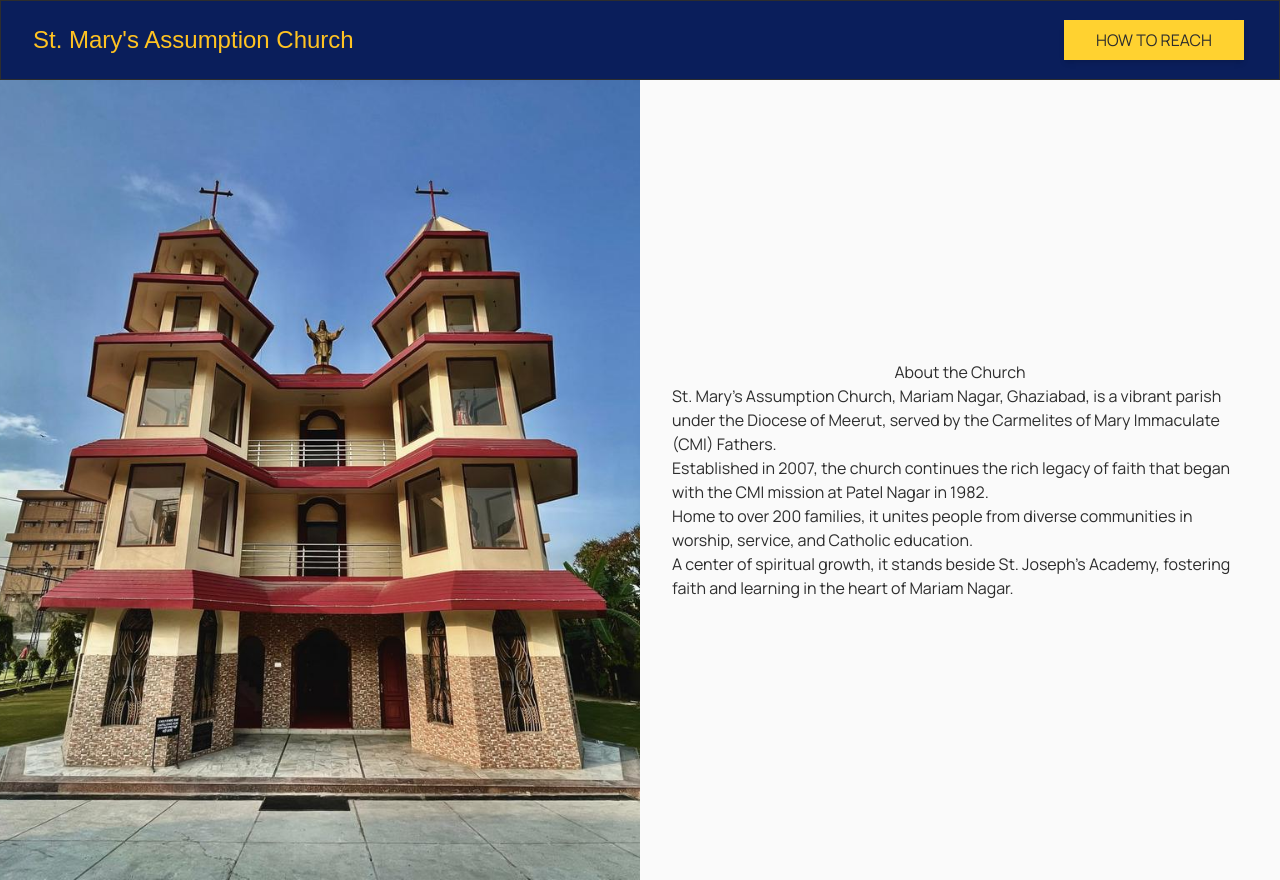
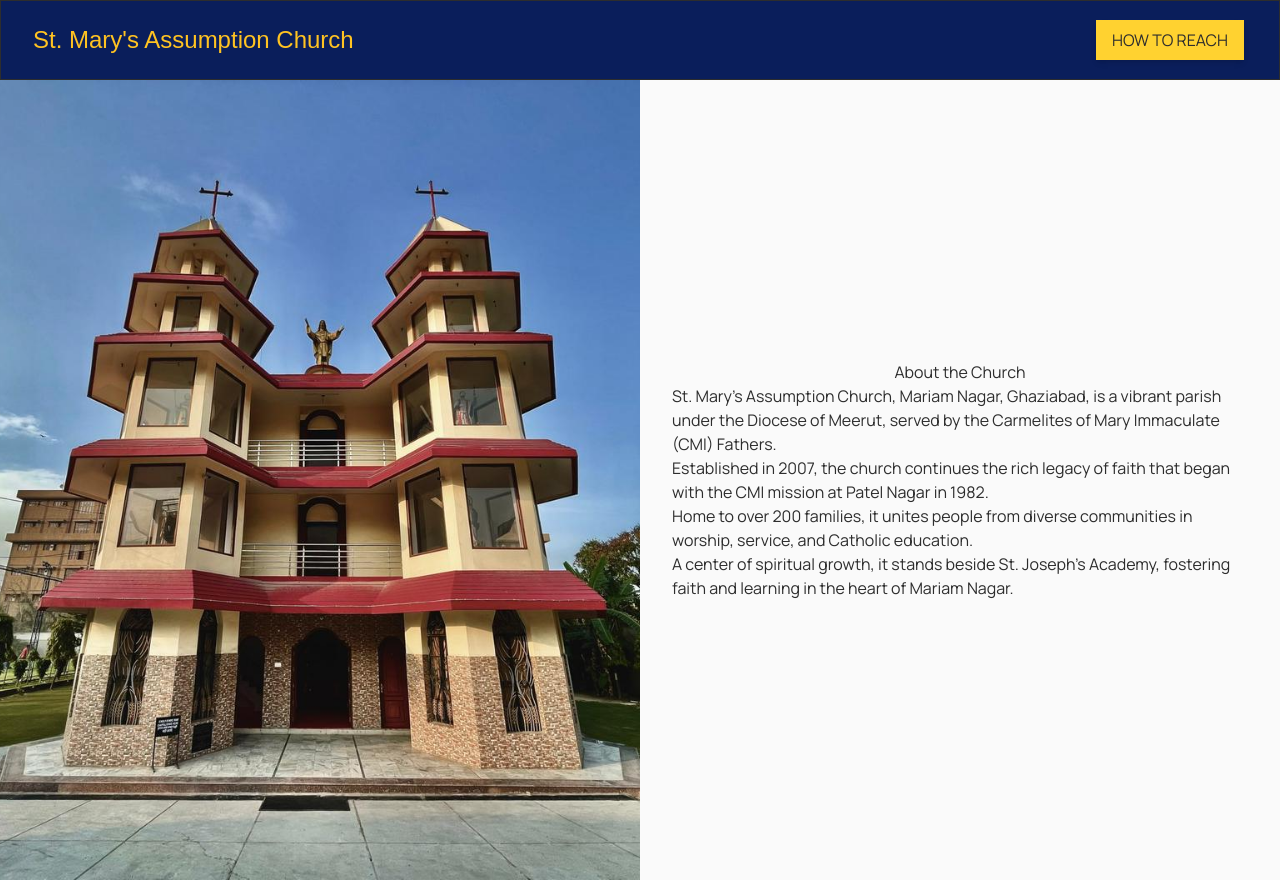
Before and after one commit to AsimKachhap/Church-Website, a Next.js app: page / in a window 1280 px wide. Built offline with nearby package versions, Linux system fonts and the light colour scheme; a web font is replaced by a local one.

Commit message:
Adjust padding on 'How to Reach' Button

```diff
--- a/src/components/Navbar.jsx
+++ b/src/components/Navbar.jsx
@@ -10,7 +10,7 @@ const Navbar = () => {
         <div>
           <a href="#how-to-reach">
             <button className=" relative cursor-pointer ">
-              <div className="px-2 py-1  uppercase text-[10px] bg-accent   relative group transition duration-200 text-text-primary active:scale-95 active:translate-y-1 ">
+              <div className="px-2 py-[6px]  uppercase text-[10px] bg-accent   relative group transition duration-200 text-text-primary active:scale-95 active:translate-y-1 ">
                 How to Reach
               </div>
             </button>
@@ -24,7 +24,7 @@ const Navbar = () => {
         <div>
           <a href="#how-to-reach">
             <button className="p-[3px] relative cursor-pointer ">
-              <div className="px-8 py-2  uppercase bg-accent  relative group transition duration-200 text-text-primary hover:bg-accent shadow-md  hover:scale-105 hover:-translate-y-1  ">
+              <div className="px-4 py-2  uppercase bg-accent  relative group transition duration-200 text-text-primary hover:bg-accent shadow-md  hover:scale-105 hover:-translate-y-1  ">
                 How to Reach
               </div>
             </button>
```
